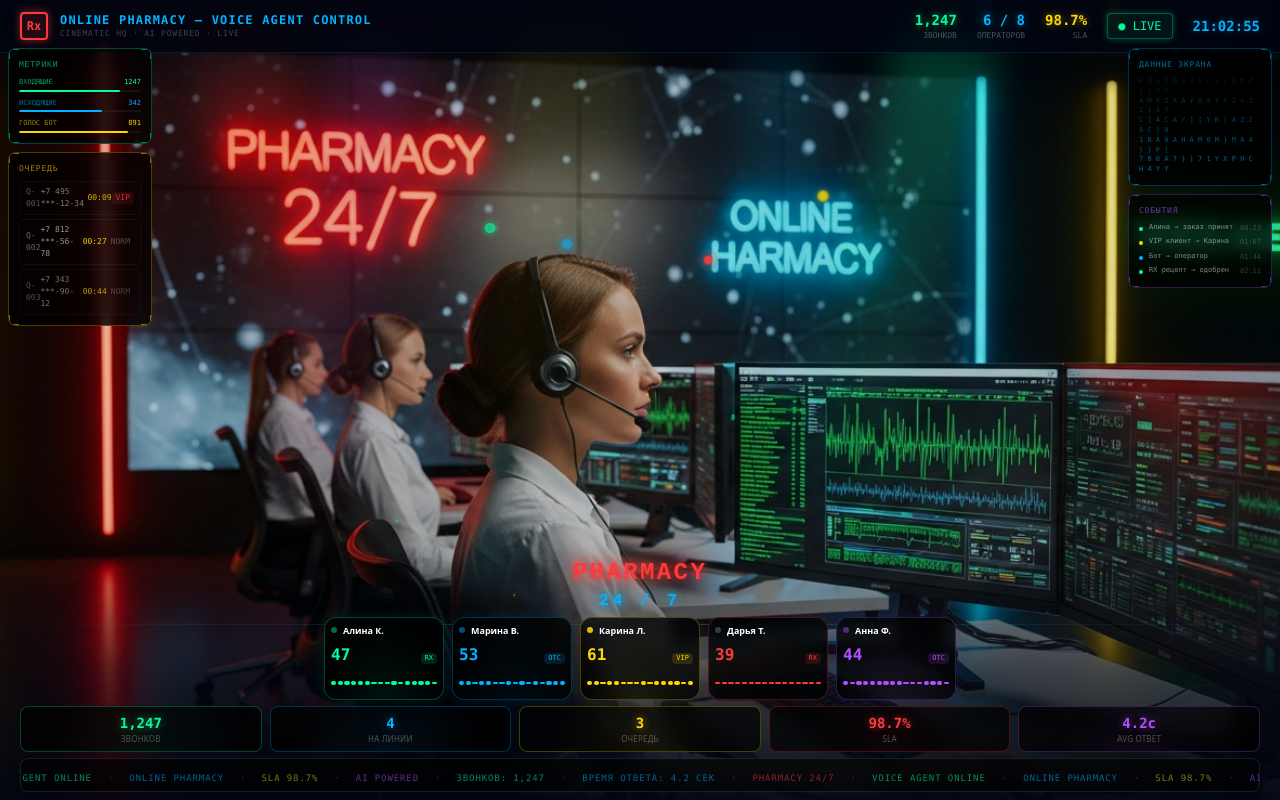
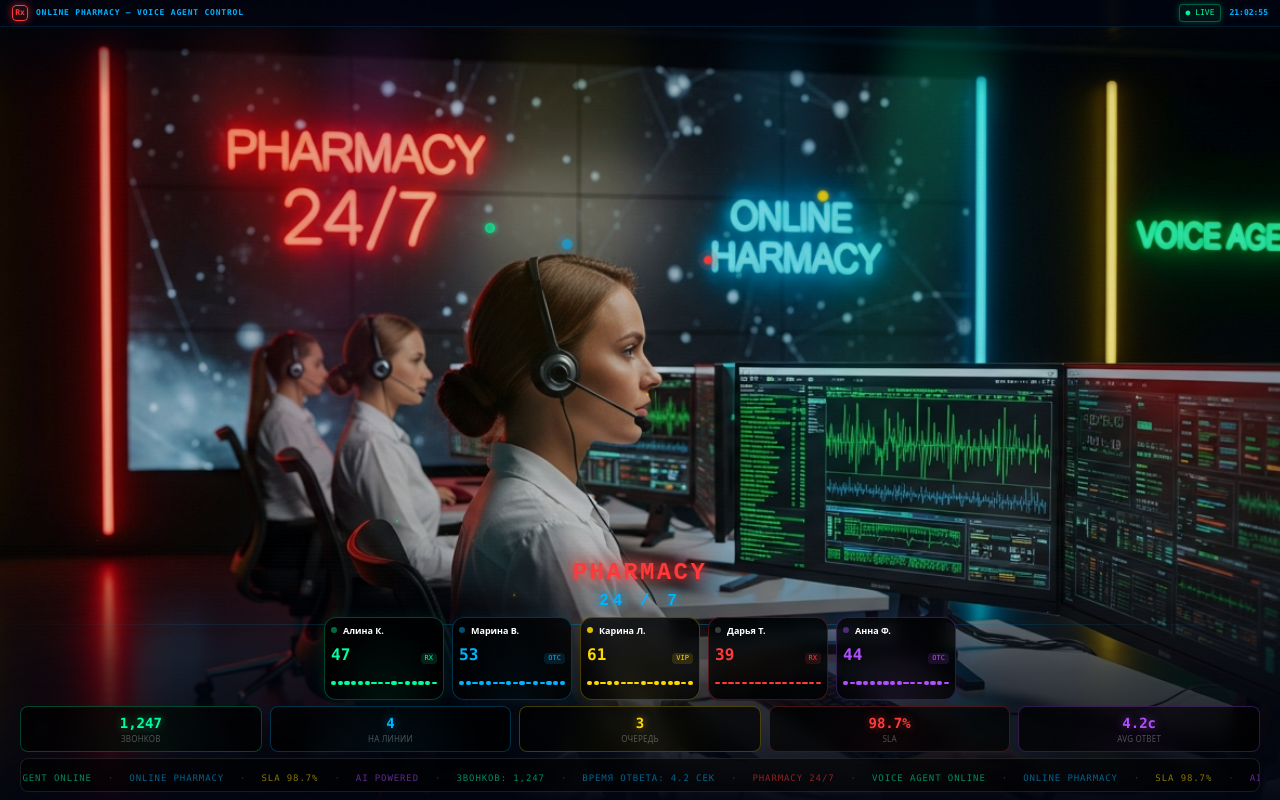
Before and after one commit to sarvadigital2023-cmyk/call-center-design, a Next.js app: page / in a window 1280 px wide. Built offline with nearby package versions, Linux system fonts and the light colour scheme.

Commit message:
fix(landscape): hide side panels, collapse header to thin bar

```diff
--- a/src/components/NeonCallCenterScene.tsx
+++ b/src/components/NeonCallCenterScene.tsx
@@ -278,53 +278,54 @@ export default function NeonCallCenterScene() {
 
         {/* Top HUD bar */}
         <header
-          className="flex items-center justify-between px-5 py-2.5 border-b backdrop-blur-sm"
+          className="flex items-center justify-between px-5 landscape:px-3 py-2.5 landscape:py-[3px] border-b backdrop-blur-sm"
           style={{ borderColor: BLUE + "22", background: "rgba(0,5,16,0.75)" }}
         >
-          <div className="flex items-center gap-3">
+          <div className="flex items-center gap-3 landscape:gap-2">
             <motion.div
-              className="w-7 h-7 rounded border-2 flex items-center justify-center text-xs font-black font-mono"
+              className="w-7 h-7 landscape:w-4 landscape:h-4 rounded border-2 landscape:border flex items-center justify-center text-xs landscape:text-[8px] font-black font-mono"
               style={{ borderColor: RED, color: RED, background: RED + "22" }}
               animate={{ boxShadow: [`0 0 6px ${RED}66`, `0 0 14px ${RED}cc`, `0 0 6px ${RED}66`] }}
               transition={{ duration: 2, repeat: Infinity }}
             >Rx</motion.div>
             <div>
-              <div className="font-mono font-bold text-xs tracking-widest" style={{ color: BLUE }}>
+              <div className="font-mono font-bold text-xs landscape:text-[8px] tracking-widest" style={{ color: BLUE }}>
                 ONLINE PHARMACY — VOICE AGENT CONTROL
               </div>
-              <div className="text-[8px] font-mono uppercase tracking-widest text-white/25">
+              <div className="text-[8px] font-mono uppercase tracking-widest text-white/25 landscape:hidden">
                 CINEMATIC HQ · AI POWERED · LIVE
               </div>
             </div>
           </div>
 
-          <div className="flex items-center gap-5">
+          <div className="flex items-center gap-5 landscape:gap-2">
+            {/* Stats — hidden in landscape to free up header height */}
             {[
               { v: callCount.toLocaleString(), l: "ЗВОНКОВ",   c: GREEN },
               { v: "6 / 8",                    l: "ОПЕРАТОРОВ", c: BLUE  },
               { v: "98.7%",                    l: "SLA",        c: GOLD  },
             ].map((s) => (
-              <div key={s.l} className="text-right">
+              <div key={s.l} className="text-right landscape:hidden">
                 <div className="font-mono font-bold text-sm" style={{ color: s.c, textShadow: `0 0 8px ${s.c}88` }}>{s.v}</div>
                 <div className="text-[8px] text-white/30 font-mono uppercase">{s.l}</div>
               </div>
             ))}
 
             <motion.div
-              className="text-xs font-mono px-2.5 py-1 rounded border"
+              className="text-xs landscape:text-[8px] font-mono px-2.5 landscape:px-1.5 py-1 landscape:py-0 rounded border"
               style={{ color: GREEN, borderColor: GREEN + "55", background: GREEN + "11" }}
               animate={{ opacity: [1, 0.5, 1], boxShadow: [`0 0 6px ${GREEN}44`, `0 0 12px ${GREEN}88`, `0 0 6px ${GREEN}44`] }}
               transition={{ duration: 1.4, repeat: Infinity }}
             >● LIVE</motion.div>
 
-            <div className="font-mono font-bold text-sm" style={{ color: BLUE, textShadow: `0 0 8px ${BLUE}66` }}>
+            <div className="font-mono font-bold text-sm landscape:text-[8px]" style={{ color: BLUE, textShadow: `0 0 8px ${BLUE}66` }}>
               {time}
             </div>
           </div>
         </header>
 
-        {/* Left side panel */}
-        <div className="absolute left-4 landscape:left-2 top-16 landscape:top-12 w-44 landscape:w-36 space-y-2 z-30">
+        {/* Left side panel — hidden in landscape to reveal background faces */}
+        <div className="absolute left-4 top-16 w-44 space-y-2 z-30 landscape:hidden">
           <motion.div initial={{ opacity: 0, x: -20 }} animate={{ opacity: 1, x: 0 }} transition={{ delay: 0.4 }}>
             <ScreenPanel title="МЕТРИКИ" color={GREEN}>
               <div className="space-y-1.5">
@@ -360,8 +361,8 @@ export default function NeonCallCenterScene() {
           </motion.div>
         </div>
 
-        {/* Right side panel */}
-        <div className="absolute right-4 landscape:right-2 top-16 landscape:top-12 w-44 landscape:w-36 space-y-2 z-30">
+        {/* Right side panel — hidden in landscape to reveal background faces */}
+        <div className="absolute right-4 top-16 w-44 space-y-2 z-30 landscape:hidden">
           <motion.div initial={{ opacity: 0, x: 20 }} animate={{ opacity: 1, x: 0 }} transition={{ delay: 0.4 }}>
             <ScreenPanel title="ДАННЫЕ ЭКРАНА" color={BLUE}>
               <DataStream color={BLUE} speed={1.5} />
```
